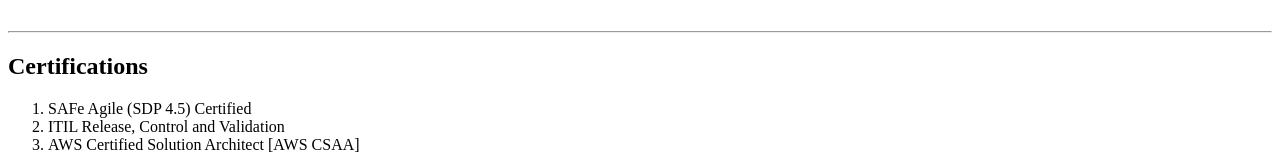
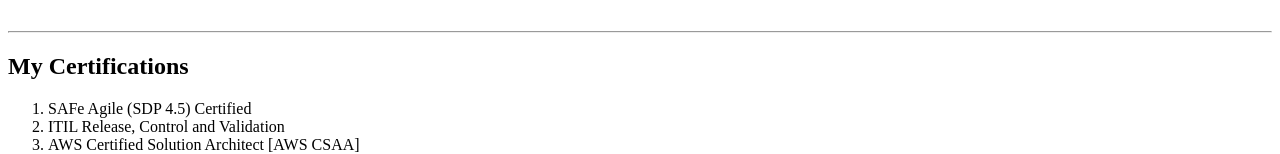
Before and after one commit to githubrayalanaveen/Resume, a plain HTML site: page index.html in a window 1280 px wide. Shown: the part 231-385 px from the top of the page. Drawn offline with Linux system fonts and the light colour scheme.

Commit message:
Changes to Index.html

```diff
--- a/index.html
+++ b/index.html
@@ -23,7 +23,7 @@
 
 
     <hr>
-    <h2>Certifications</h2>
+    <h2>My Certifications</h2>
     <ol>
 
             <li>SAFe Agile (SDP 4.5) Certified</li>
```
